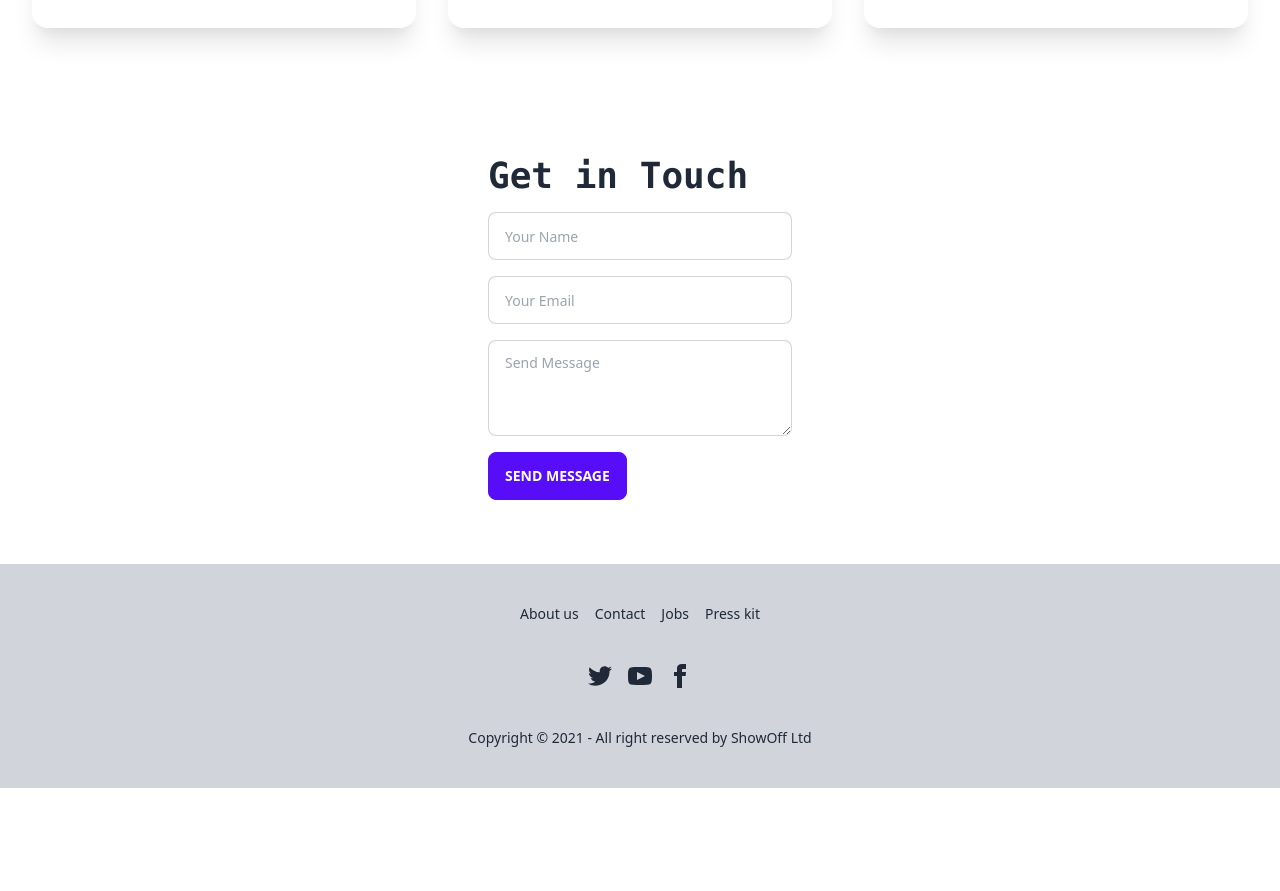
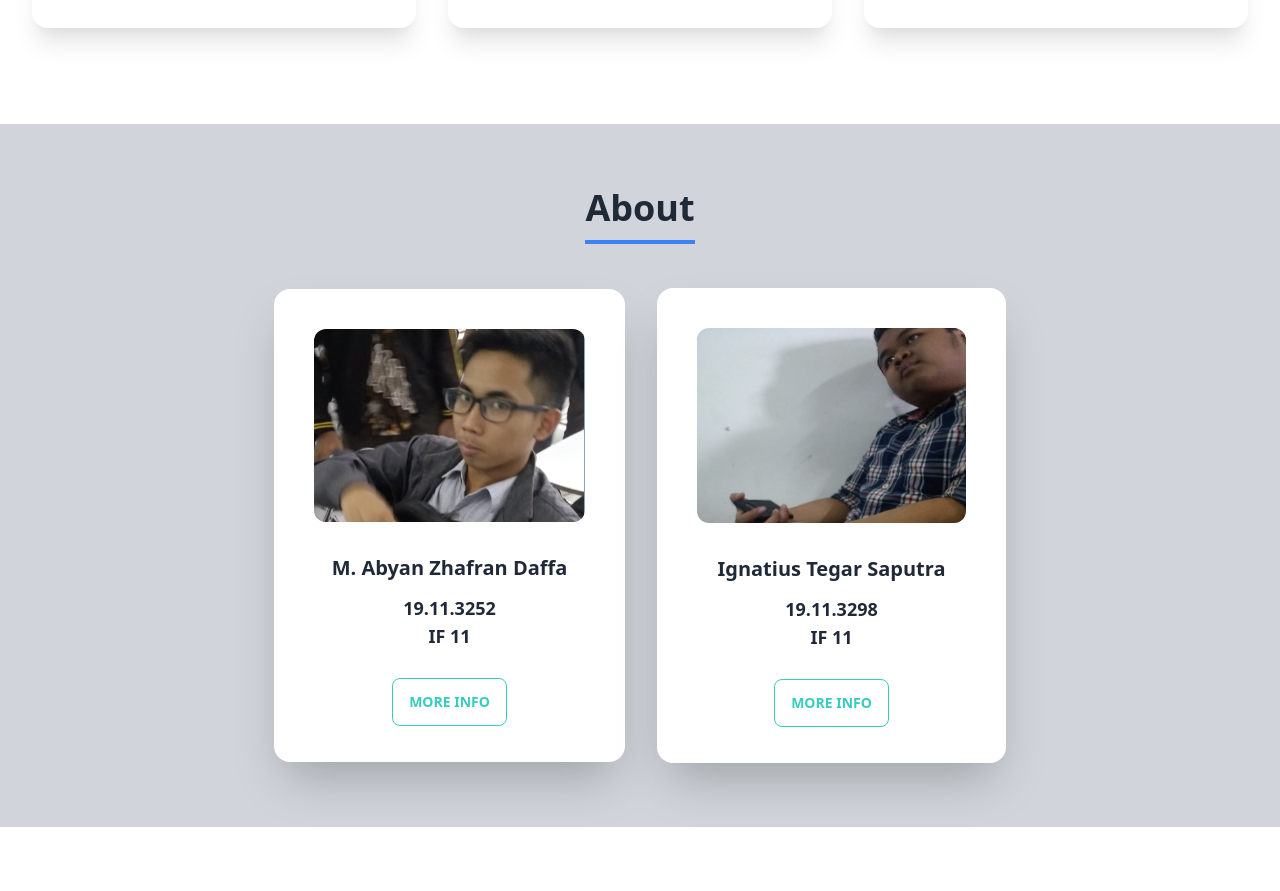
Before and after one commit to aliasjupleks/kulyah, a Next.js app: page / in a window 1280 px wide. Shown: the part 1880-2771 px from the top of the page. Before the commit the page ends 2668 px from the top, so only its background shows below. Built offline with nearby package versions, Linux system fonts and the light colour scheme.

Commit message:
feat: update

```diff
--- a/components/BaseNavbar.js
+++ b/components/BaseNavbar.js
@@ -19,6 +19,10 @@ const BaseNavbar = () => {
     {
       name: 'Contact',
       url: 'contact',
+    },
+    {
+      name: 'About',
+      url: 'about',
     },
   ];
 
@@ -69,9 +73,8 @@ const BaseNavbar = () => {
 
         {/* If open nav or not */}
         <div
-          className={`w-full flex justify-center h-full ${
-            isOpen ? 'block' : 'hidden'
-          }`}
+          className={`w-full flex justify-center h-full ${isOpen ? 'block' : 'hidden'
+            }`}
         >
           <ul className="flex flex-col gap-8 uppercase text-lg font-semibold items-center justify-center text-white pb-6">
             <a
--- a/pages/index.js
+++ b/pages/index.js
@@ -62,6 +62,20 @@ const Homepage = () => {
       caption: 'Share it and collaborate with your friends',
     },
   ];
+  const aboutItem = [
+    {
+      name: 'M. Abyan Zhafran Daffa',
+      nim: '19.11.3252',
+      kelas: 'IF 11',
+      img: '/gue.png',
+    },
+    {
+      name: 'Ignatius Tegar Saputra',
+      nim: '19.11.3298',
+      kelas: 'IF 11',
+      img: '/tegar.png',
+    }
+  ]
 
   return (
     <MainLayout>
@@ -135,6 +149,34 @@ const Homepage = () => {
           </div>
         </section>
         <section
+          id="about"
+          className="my-8 h-full"
+        >
+          <div className="py-16 px-8 flex flex-col items-center bg-gray-300">
+            <div className="mb-8">
+              <span className="font-semibold text-4xl">About</span>
+              <hr className="border-blue-500 border-2 w-full mt-3 mb-3" />
+            </div>
+            <div className="flex flex-wrap items-center justify-center gap-8">
+              {aboutItem.map((i) => (
+                <div class="card text-center shadow-2xl bg-white">
+                  <div class="px-10 pt-10">
+                    <img src={i.img} class="rounded-xl"></img>
+                  </div>
+                  <div class="card-body">
+                    <h2 class="card-title">{i.name}</h2>
+                    <span className="text-lg font-semibold">{i.nim}</span>
+                    <span className="text-lg font-semibold">{i.kelas}</span>
+                    <div class="justify-center card-actions">
+                      <button class="btn btn-outline btn-accent">More info</button>
+                    </div>
+                  </div>
+                </div>
+              ))}
+            </div>
+          </div>
+        </section>
+        <section
           id="contact"
           className="flex flex-col items-center justify-center py-8 h-full mb-8"
         >
```
Also changed, not shown: public/gue.PNG (added), public/tegar.PNG (added).
